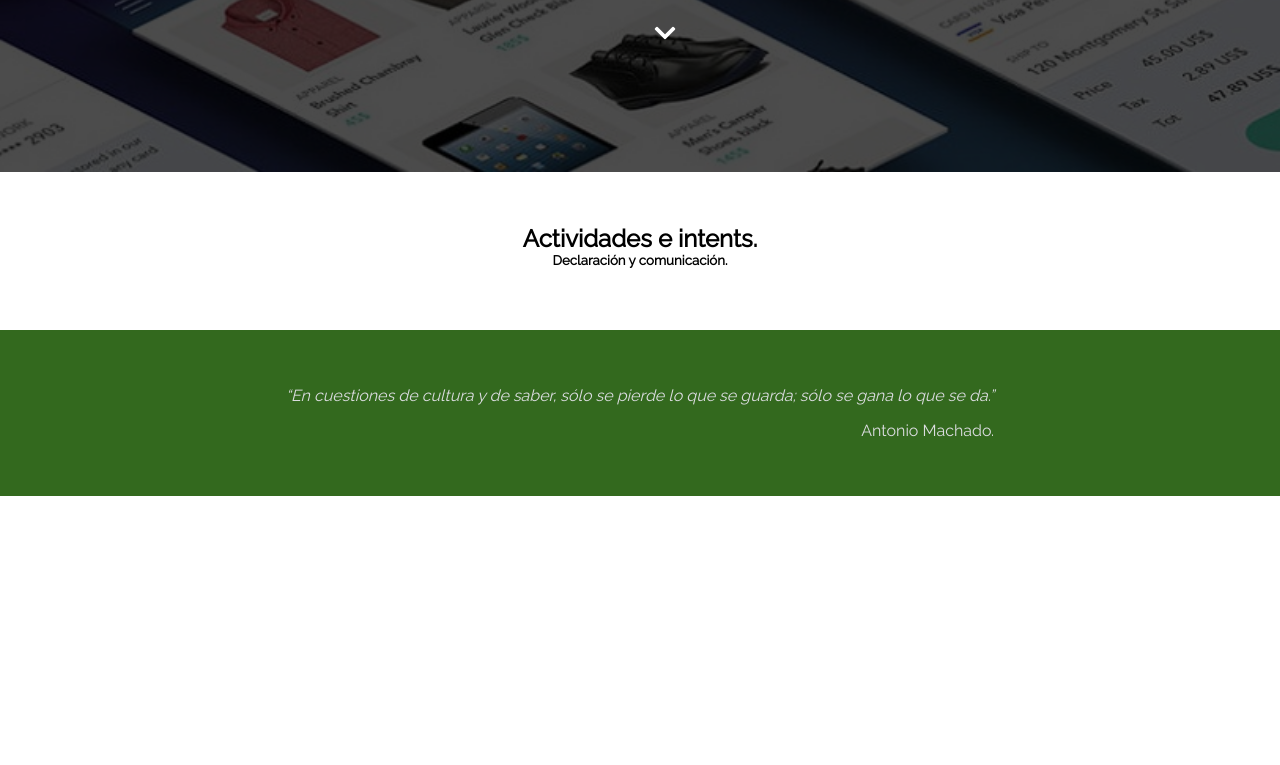
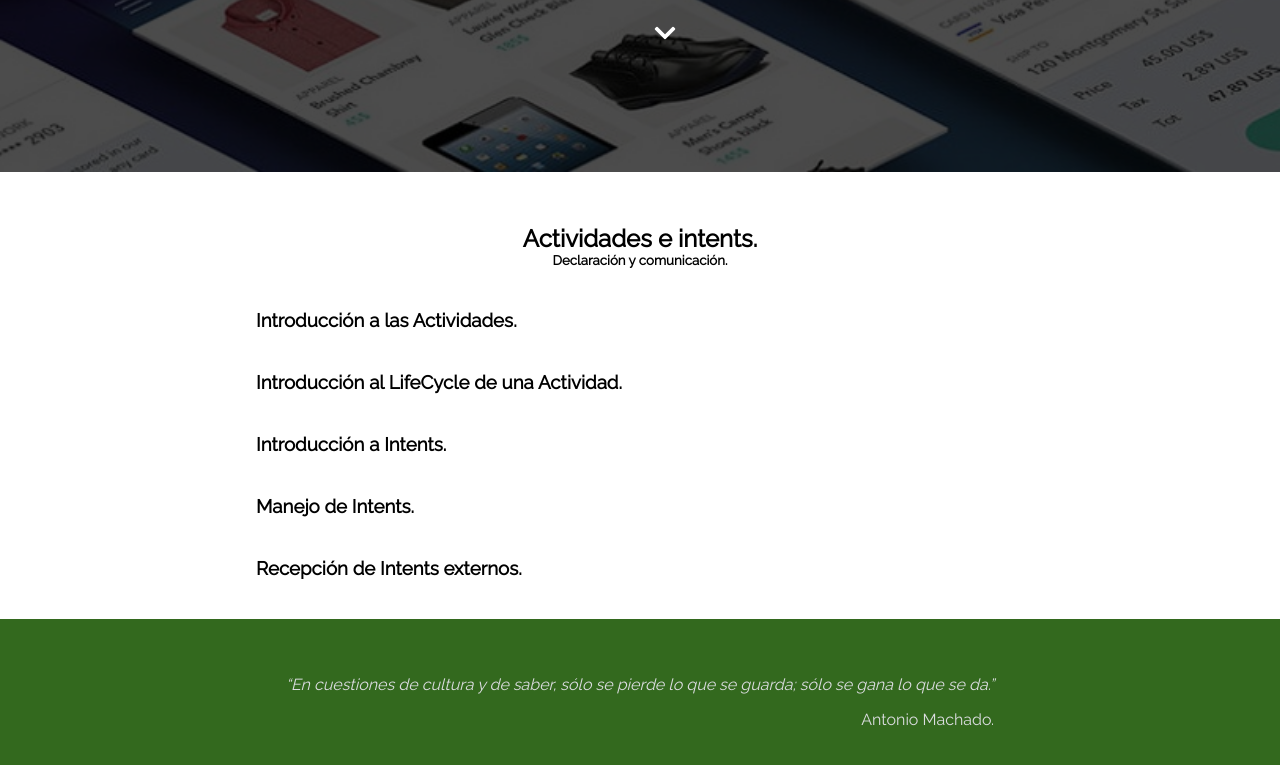
Before and after one commit to Nexxtor/Labs_PDM0119, a plain HTML site: page laboratorio_3/index.html in a window 1280 px wide. Shown: the part 628-1393 px from the top of the page. Before the commit the page ends 1124 px from the top, so only its background shows below. Drawn offline with Linux system fonts and the light colour scheme.

Commit message:
Estructura de guia

```diff
--- a/laboratorio_3/index.html
+++ b/laboratorio_3/index.html
@@ -38,7 +38,7 @@
                 <nav class="menu-side">
                     <div></div>
                     <ul>
-                        <li><a href="#XML">Activities y LifeCycle.</a><i class="fas fa-code"></i></li>
+                        <li><a href="#introduccionAct">Introducción Activities.</a><i class="fas fa-code"></i></li>
 
                     </ul>
                 </nav>
@@ -105,8 +105,24 @@
             </div>
         </header>
 
-        <section id="introduccion">
+        <section id="introduccionAct">
+            <h3>Introducción a las Actividades.</h3>
+        </section>
 
+        <section id="introduccionLC">
+            <h3>Introducción al LifeCycle de una Actividad.</h3>
+        </section>
+
+        <section id="introduccionInt">
+            <h3>Introducción a Intents.</h3>
+        </section>
+
+        <section id="ManejoIntents">
+            <h3>Manejo de Intents.</h3>
+        </section>
+
+        <section id="IntentImplicito">
+            <h3>Recepción de Intents externos.</h3>
         </section>
 
 
```
